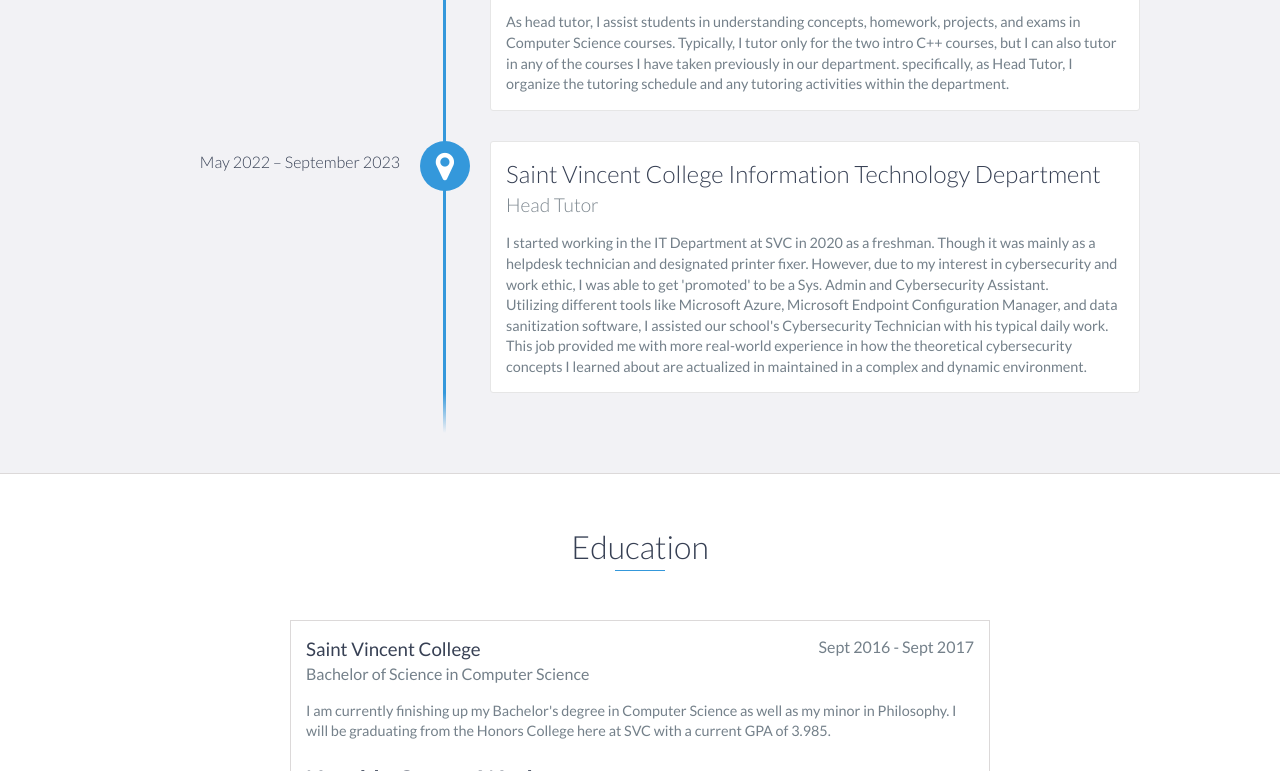
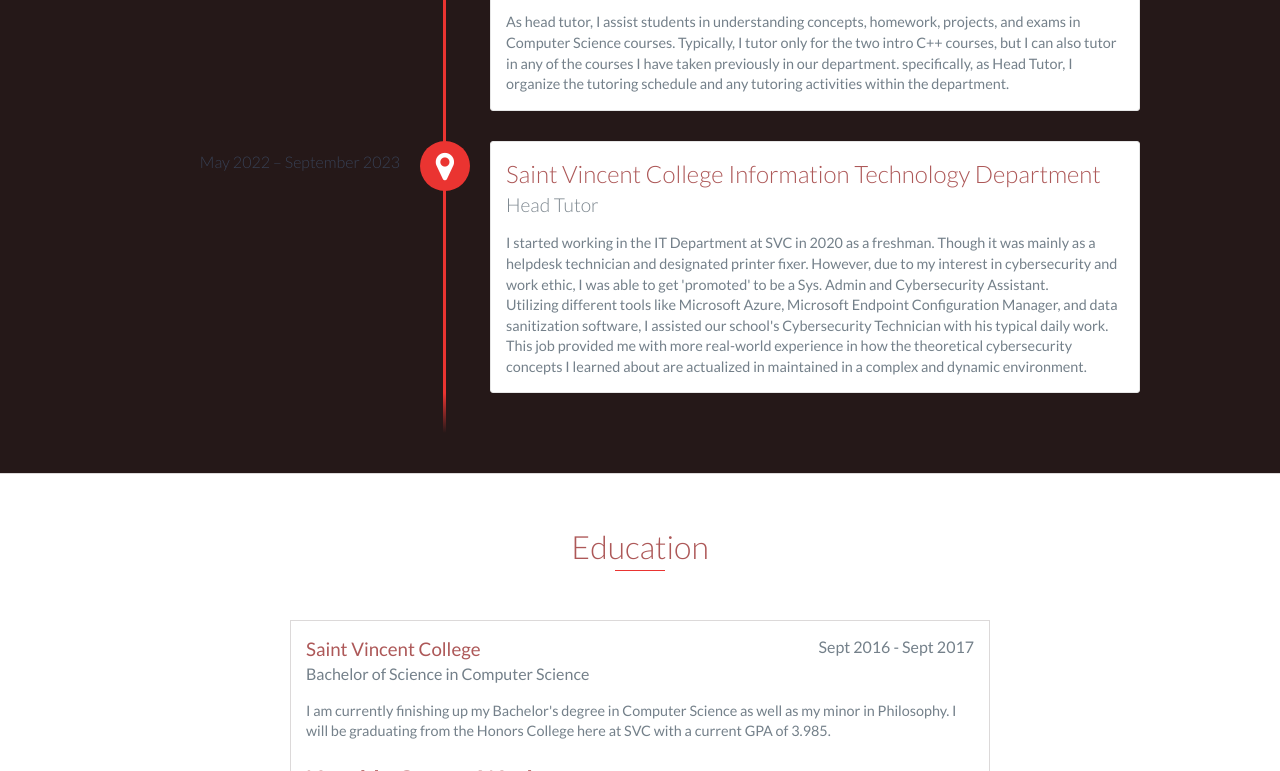
Before and after one commit to nickab56/nickab56.github.io, a website: page index.html in a window 1280 px wide. Shown: the part 2029-2800 px from the top of the page. Drawn offline with nearby package versions, Linux system fonts and the light colour scheme.

Commit message:
Changed colors

```diff
--- a/scss/styles.scss
+++ b/scss/styles.scss
@@ -34,18 +34,18 @@
 */
 
 // Define base and accent colors
-$base-color: #3498db;
+$base-color: #ea3431;
 $base-color-hover: darken($base-color, 10%);
 
 // Define background colors
-$background: #fff;
-$background-alt: #f2f2f5;
+$background: #110606;
+$background-alt: #251818;
 
 // Define border colors
 $border: #dcd9d9;
 
 // Define text colors
-$heading: #374054;
+$heading: #ad5858;
 $text: #74808a;
 
 /*
@@ -538,7 +538,7 @@
 .vtimeline-point {
     position: relative;
     display: block;
-    vertical-align: top;
+   // vertical-align: top;
     margin-bottom: 30px;
 }
 
```
Also changed, not shown: css/styles.css.
